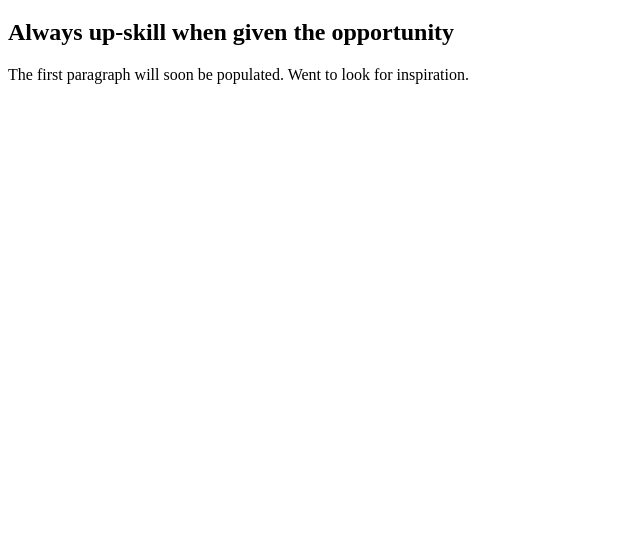
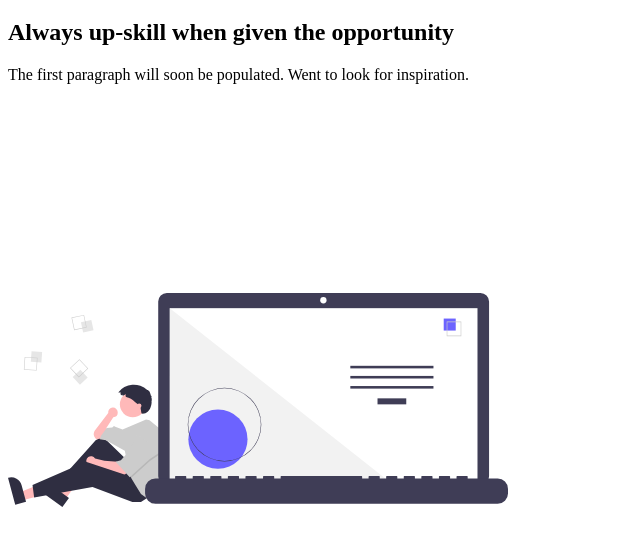
Before and after one commit to Matiagoje/website-challenge, a plain HTML site: page index.html in a window 1280 px wide. Shown: the part 61-606 px from the top of the page, without its empty margins (0-640 px from the left). Drawn offline with Linux system fonts and the light colour scheme.

Commit message:
edited pic

```diff
--- a/index.html
+++ b/index.html
@@ -1,14 +1,18 @@
 <!DOCTYPE html>
 <html>
+
 <head>
     <title>Website: Short Course</title>
     <meta charset="UTF-8">
 </head>
+
 <body>
 
     <h1>A simple website to jog my memory</h1>
     <h2> Always up-skill when given the opportunity</h2>
     <p>The first paragraph will soon be populated. Went to look for inspiration. </p>
 
+    <img src="images\undraw_code_thinking_re_gka2.svg" alt="code thinking" width="500" height="600">
 </body>
+
 </html>
```
Also changed, not shown: images/undraw_code_thinking_re_gka2.svg (added). Lines whose indentation alone changed are shown as unchanged.
